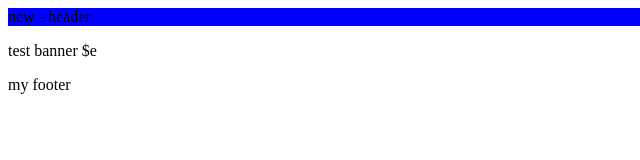
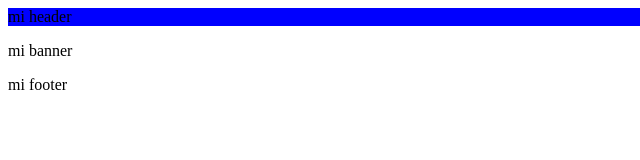
Before and after one commit to drshafiei5/git4, a plain HTML site: page index.html in a window 1280 px wide. Shown: the full height of the page, 0-640 px from the left. Drawn offline with Linux system fonts and the light colour scheme.

Commit message:
index change in master

```diff
--- a/index.html
+++ b/index.html
@@ -11,14 +11,14 @@
 
 <body>
     <header>
-        new - header
+        mi header
     </header>
 
     <div class="banner">
-        <p>test banner $e</p>
+        <p>mi banner</p>
     </div>
     <footer>
-        my footer
+        mi footer
     </footer>
     <script src="script.js"></script>
 </body>
```
